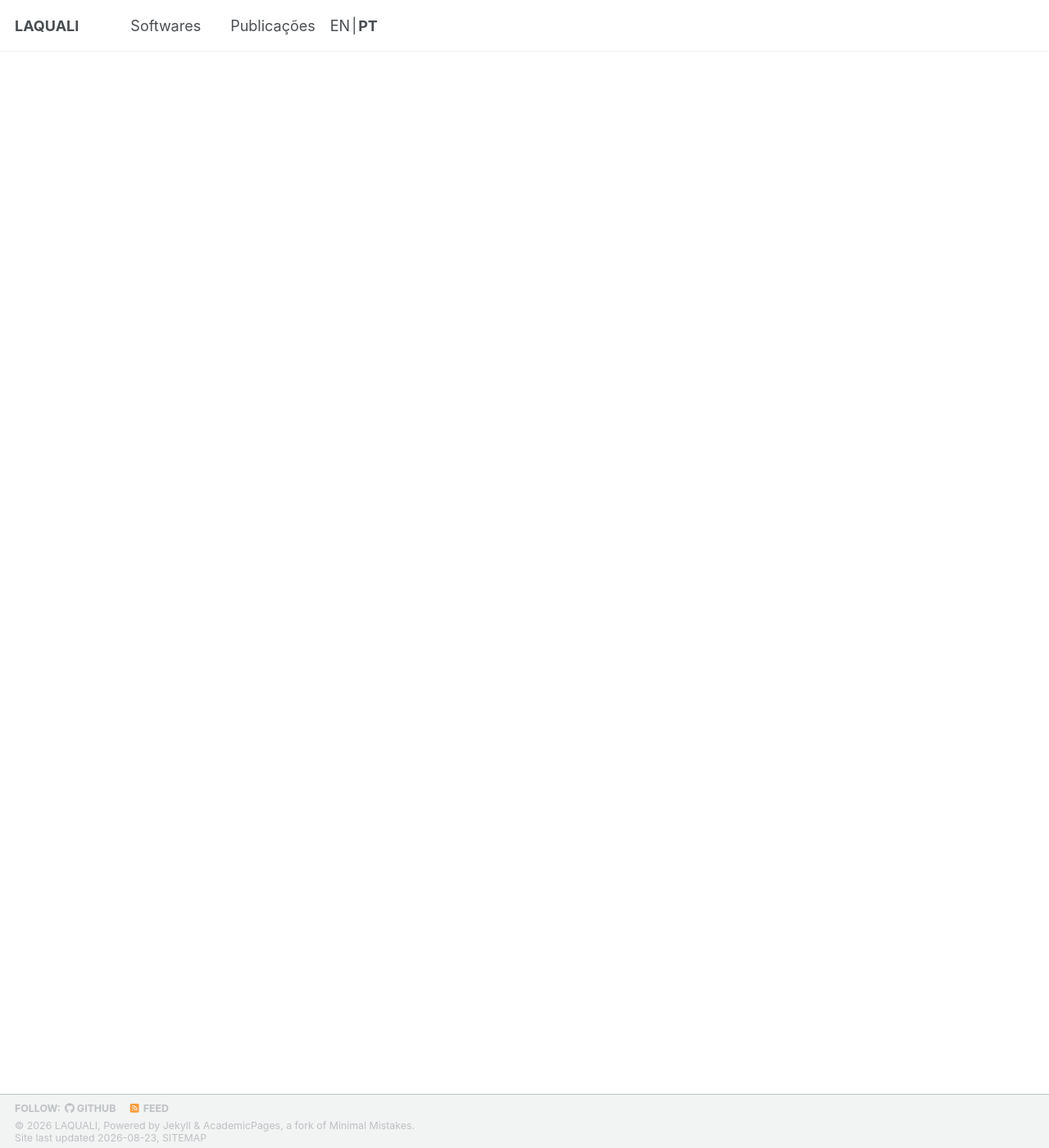
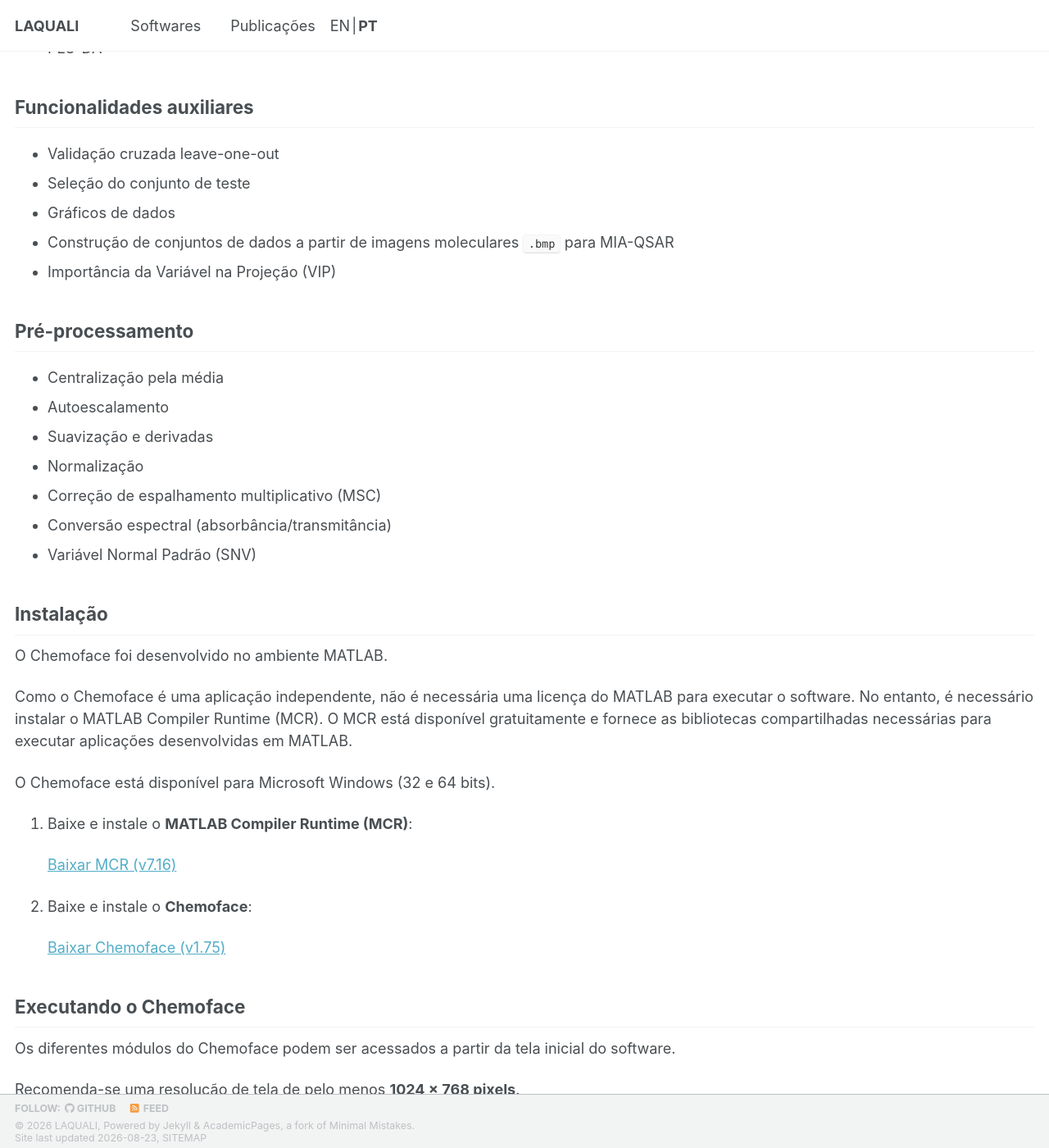
Before and after one commit to LAQUALI-UFLA/laquali-ufla.github.io, a Jekyll site: the page built from _pages/pt/softwares/chemoface.md, in a window 1280 px wide and 1400 px high, scrolled down 1173 px. Shown: the whole window at 82% size. Built offline with Jekyll 4.4.1, drawn with Linux system fonts in a browser that asks for light colours; a style sheet for code colours, icons or effects is not loaded; some of the changed text lies outside the part shown.

Commit message:
Revise Chemoface documentation with detailed features
Updated the Chemoface software documentation with detailed features, installation instructions, and contact information.

```diff
--- a/_pages/pt/softwares/chemoface.md
+++ b/_pages/pt/softwares/chemoface.md
@@ -4,4 +4,84 @@ title: "chemoface"
 author_profile: false
 ---
 
-# chemoface
+<p align="left">
+  <img src="{{ '/images/logo_chemoface.png' | relative_url }}" alt="Logo do Chemoface" width="100">
+</p>
+
+**O Chemoface é um software gratuito e de fácil utilização para análise quimiométrica e otimização de experimentos.**
+
+O software oferece um conjunto abrangente de ferramentas para planejamento e otimização de experimentos, análise exploratória, calibração multivariada, classificação e pré-processamento de dados.
+
+## Planejamento e Otimização de Experimentos
+- Planejamento fatorial completo
+- Planejamento fatorial fracionário
+- Planejamento composto central
+- Planejamento de Plackett–Burman
+- Planejamento de misturas
+- Função de desejabilidade
+
+## Análise Exploratória
+- Análise de Componentes Principais (PCA)
+- Análise Hierárquica de Agrupamentos (HCA)
+
+## Calibração Multivariada
+- Regressão Linear Múltipla (MLR)
+- Regressão por Componentes Principais (PCR)
+- Mínimos Quadrados Parciais (PLS)
+
+## Classificação
+- MLR-DA
+- PCR-DA
+- PLS-DA
+
+## Funcionalidades auxiliares
+- Validação cruzada leave-one-out
+- Seleção do conjunto de teste
+- Gráficos de dados
+- Construção de conjuntos de dados a partir de imagens moleculares `.bmp` para MIA-QSAR
+- Importância da Variável na Projeção (VIP)
+
+## Pré-processamento
+- Centralização pela média
+- Autoescalamento
+- Suavização e derivadas
+- Normalização
+- Correção de espalhamento multiplicativo (MSC)
+- Conversão espectral (absorbância/transmitância)
+- Variável Normal Padrão (SNV)
+
+## Instalação
+O Chemoface foi desenvolvido no ambiente MATLAB.
+
+Como o Chemoface é uma aplicação independente, não é necessária uma licença do MATLAB para executar o software. No entanto, é necessário instalar o MATLAB Compiler Runtime (MCR). O MCR está disponível gratuitamente e fornece as bibliotecas compartilhadas necessárias para executar aplicações desenvolvidas em MATLAB.
+
+O Chemoface está disponível para Microsoft Windows (32 e 64 bits).
+
+1. Baixe e instale o **MATLAB Compiler Runtime (MCR)**:
+
+   [Baixar MCR (v7.16)](https://www.dropbox.com/scl/fi/413gsdj747myotqo7m77u/MCRInstaller.exe?rlkey=wb6u5iir8zd9d1mlqdf0thwnx&st=82y878m8&dl=1)
+
+2. Baixe e instale o **Chemoface**:
+
+   [Baixar Chemoface (v1.75)](https://www.dropbox.com/scl/fi/n3pdipmvvezxh7scecxkc/Chemoface_1-75_setup.exe?rlkey=34c235rt601ojo8lxgtl8iwak&st=w7hmvv9f&dl=1)
+
+## Executando o Chemoface
+Os diferentes módulos do Chemoface podem ser acessados a partir da tela inicial do software.
+
+Recomenda-se uma resolução de tela de pelo menos **1024 × 768 pixels**.
+
+O Chemoface utiliza o **ponto (`.`) como separador decimal**.
+
+Para obter instruções detalhadas sobre a utilização do software, acesse o User Guide por meio do menu **Help > User Guide** na tela inicial do software.
+
+## Referência
+
+O Chemoface foi descrito em:
+
+Nunes, C. A.; Freitas, M. P.; Pinheiro, A. C. M.; Bastos, S. C. **Chemoface: a novel free user-friendly interface for chemometrics.** *Journal of the Brazilian Chemical Society*, 2012.
+[DOI: 10.1590/S0103-50532012005000073](https://doi.org/10.1590/S0103-50532012005000073)
+
+## Contato
+**Prof. Cleiton Nunes**
+Universidade Federal de Lavras – UFLA
+cleiton.nunes@ufla.br
```
